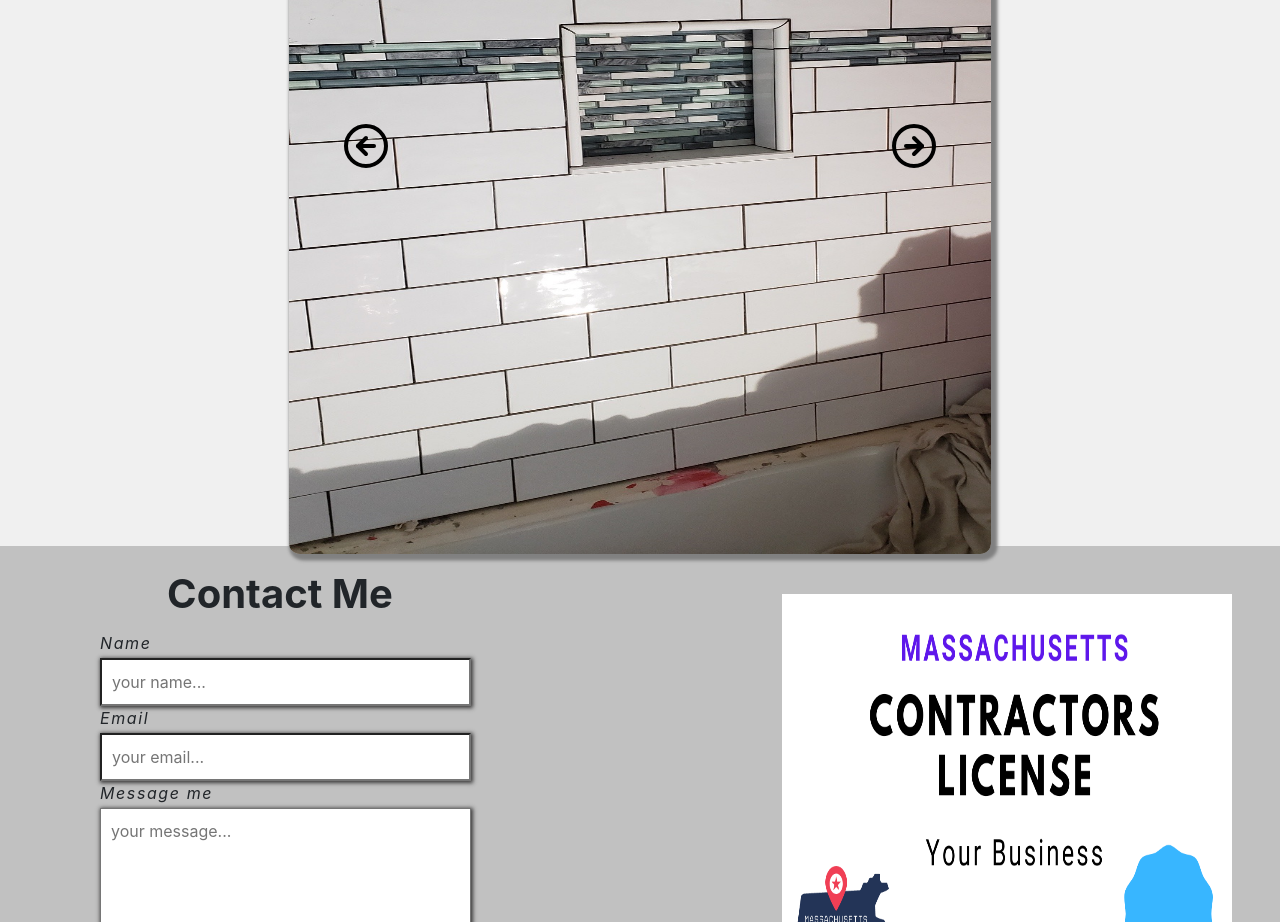
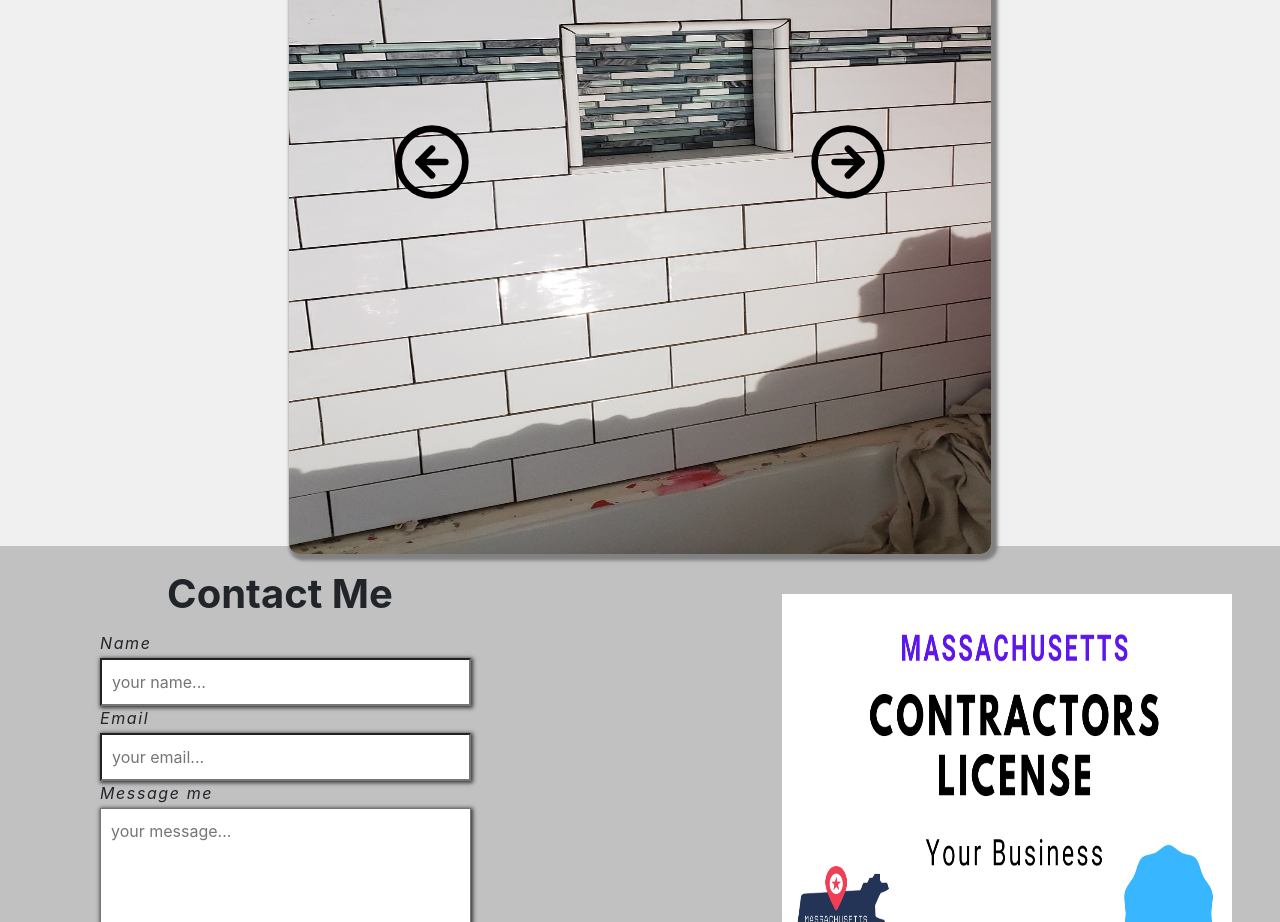
Before and after one commit to agoody44/Freds-Website-front, a React (Create React App) app: page / in a window 1280 px wide. Shown: the part 1060-1982 px from the top of the page. Built offline with nearby package versions, Linux system fonts and the light colour scheme.

Commit message:
changes arrow buttons postion

```diff
--- a/src/App.css
+++ b/src/App.css
@@ -86,15 +86,14 @@ hr {
   width: 650px;
   height: 800px;
   border-radius: 10px;
-  /* border: 2px solid #000000; */
   box-shadow: 3px 3px 3px 3px grey;
 }
 
 .right-arrow {
   position: absolute;
   top: 50%;
-  right: 150px;
-  font-size: 3rem;
+  right: 200px;
+  font-size: 5rem;
   color: #000;
   z-index: 10;
   cursor: pointer;
@@ -104,8 +103,8 @@ hr {
 .left-arrow {
   position: absolute;
   top: 50%;
-  left: 150px;
-  font-size: 3rem;
+  left: 200px;
+  font-size: 5rem;
   color: #000;
   z-index: 10;
   cursor: pointer;
```
